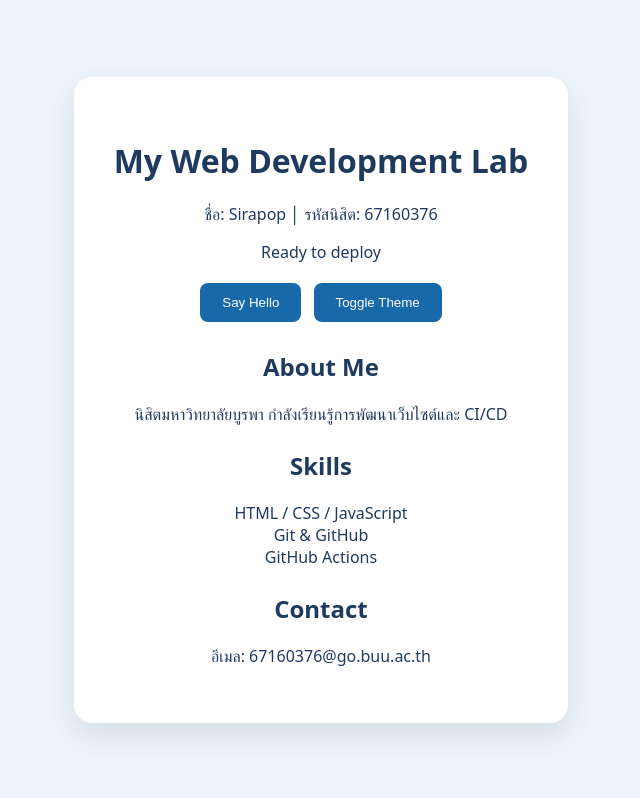
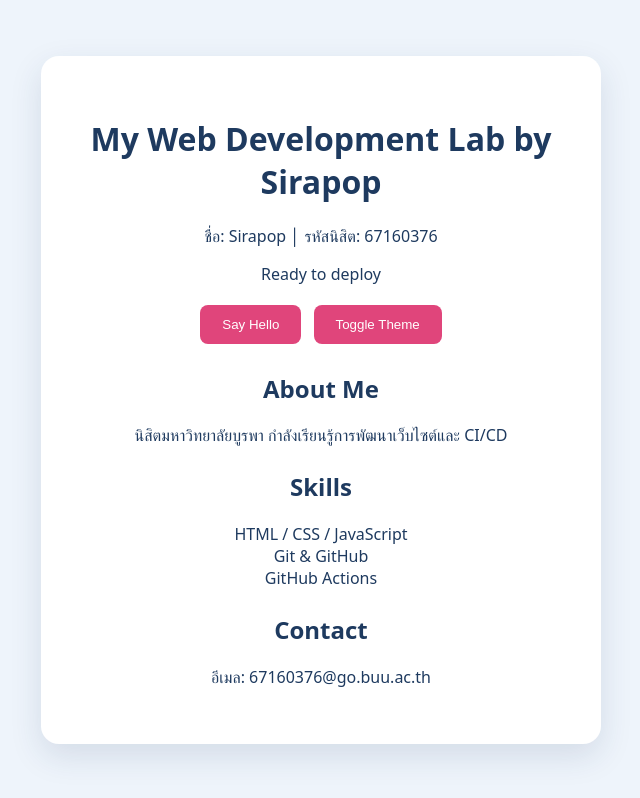
Before and after one commit to 67160376/webdev-actions-lab, a plain HTML site: page index.html in a window 1280 px wide. Shown: the whole page, without its empty margins (319-959 px from the left). Drawn offline with Linux system fonts and the light colour scheme.

Commit message:
Update home page design

```diff
--- a/index.html
+++ b/index.html
@@ -8,7 +8,7 @@
 </head>
 <body>
   <main class="card">
-    <h1>My Web Development Lab</h1>
+    <h1>My Web Development Lab by Sirapop</h1>
     <p>ชื่อ: Sirapop │ รหัสนิสิต: 67160376</p>
     <p id="status">Ready to deploy</p>
     <button id="helloBtn">Say Hello</button>
--- a/style.css
+++ b/style.css
@@ -2,7 +2,7 @@ body { font-family: system-ui, sans-serif; background: #eef4fb; color: #1e3a5f;
        margin: 0; min-height: 100vh; display: grid; place-items: center; }
 .card { background: white; padding: 40px; border-radius: 18px;
         box-shadow: 0 12px 32px #1e3a5f20; text-align: center; max-width: 480px; }
-button { background: #1769aa; color: white; border: 0; margin: 4px;
+button { background: #e0457b; color: white; border: 0; margin: 4px;
          padding: 12px 22px; border-radius: 8px; cursor: pointer; }
 section { margin-top: 24px; }
 ul { list-style: none; padding: 0; }
```
